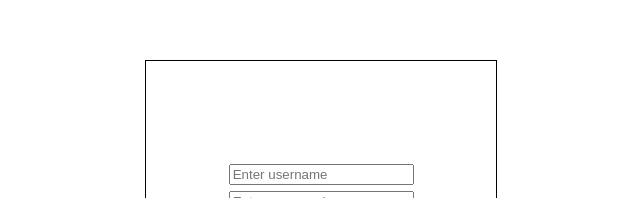
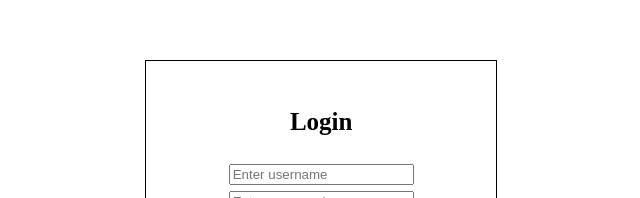
Before and after one commit to joki9448/to-do-list, a React (Create React App) app in the folder client/: page / in a window 1280 px wide. Shown: the part 140-338 px from the top of the page, without its empty margins (362-1002 px from the left). Built offline with nearby package versions, Linux system fonts and the light colour scheme; no server answers.

Commit message:
added header to login form

```diff
--- a/client/src/App.css
+++ b/client/src/App.css
@@ -1,8 +1,4 @@
-/* body {
-  display: flex;
-  justify-content: center;
-} */
-
+/* LOGIN FORM */
 .login-form {
   border: 1px solid black;
   padding: 100px;
@@ -16,6 +12,11 @@
   margin-top: 15%;
   /* z-index: -1; */
 }
+.login-header {
+  position: absolute;
+  font-size: 25px;
+  margin-bottom: 175px;
+}
 .login-form input {
   margin: 3px;
 }
@@ -25,12 +26,13 @@
 }
 .signup-btn {
   position: absolute;
-  margin-top: 27%;
+  margin-top: 26.75%;
   margin-left: 47.85%;
   width: 70px;
   /* z-index: 0; */
 }
 
+/* SIGNUP FORM */
 .signup-modal {
   position: fixed;
   justify-content: center;
--- a/client/src/components/LoginForm.js
+++ b/client/src/components/LoginForm.js
@@ -33,6 +33,7 @@ function LoginForm({ onLogin, handleIsSignUpFormVisible }) {
     return (
         <>
             <form className="login-form" onSubmit={handleSubmit}>
+                <h1 className="login-header">Login</h1>
                 <input
                     type="text"
                     onChange={(e) => setUsername(e.target.value)}
```
